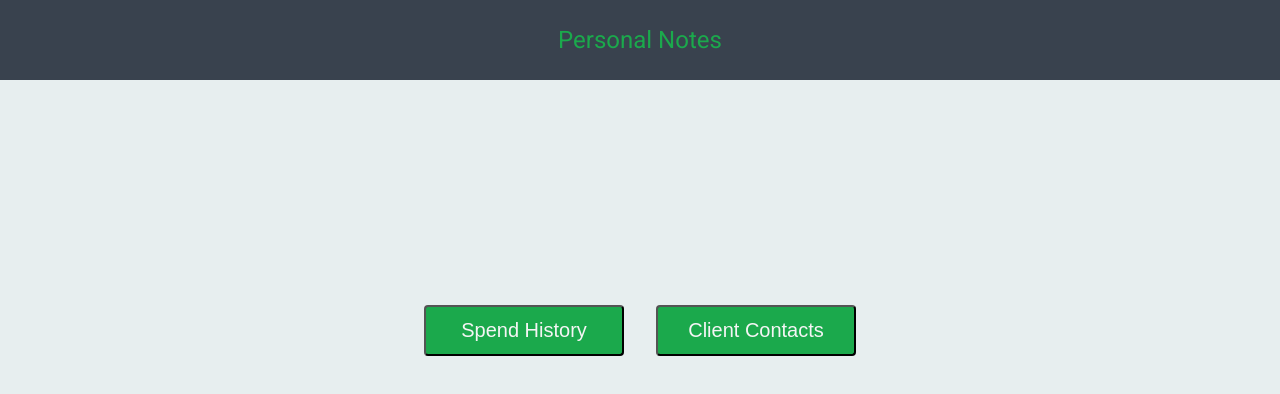
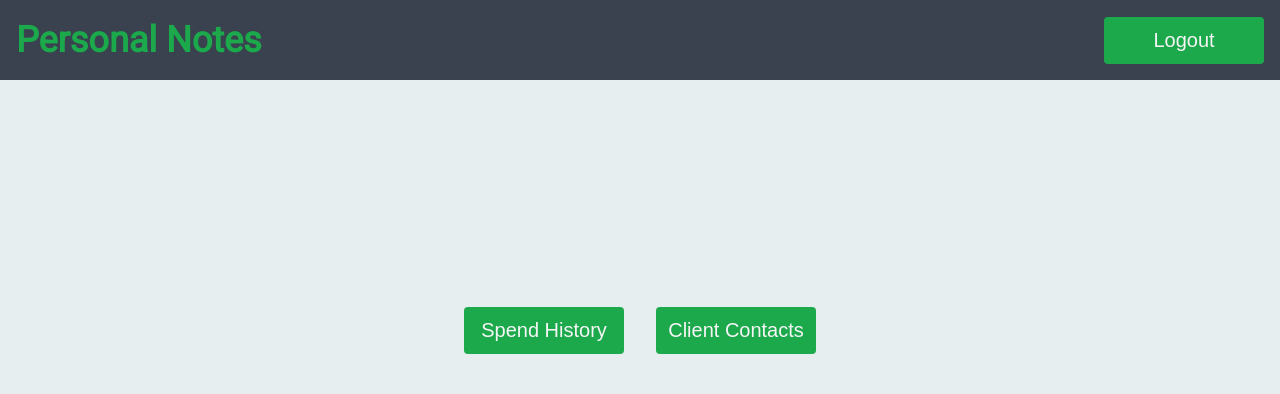
Before and after one commit to himanish58/personal-notes, a React app in the folder frontend/: page / in a window 1280 px wide. Shown: the top 394 px of the page. Built offline with nearby package versions, Linux system fonts and the light colour scheme; sample sign-in values are in the browser's storage.

Commit message:
Designed logout button

```diff
--- a/frontend/src/Components/Button.jsx
+++ b/frontend/src/Components/Button.jsx
@@ -4,10 +4,11 @@ import styled from 'styled-components';
 const CustomButton = styled.button`
 	background: #1ba94c;
 	color: #f5f5f5;
-	min-width: 200px;
+	min-width: 160px;
 	font-size: 20px;
 	margin: 16px;
 	padding: 12px;
+	border: 0;
 	border-radius: 4px;
 
 	&:disabled {
--- a/frontend/src/Components/Header.jsx
+++ b/frontend/src/Components/Header.jsx
@@ -1,18 +1,40 @@
-import React from 'react';
+import React, { useState } from 'react';
+// import { BrowserRouter as Router, Redirect } from 'react-router-dom';
 import styled from 'styled-components';
+import Button from './Button';
 
 const HeaderContainer = styled.div`
 	height: 80px;
 	display: flex;
 	align-items: center;
-	justify-content: center;
+	justify-content: space-between;
 	font-size: 24px;
 	position: sticky;
 	top: 0;
 	background: #39424e;
 	color: #1ba94c;
+	padding-left: 16px;
+
+	h1 {
+		font-size: 36px;
+	}
 `;
 
-const Header = () => <HeaderContainer>Personal Notes</HeaderContainer>;
+const Header = () => {
+	const [loggedIn, setLoggedIn] = useState(localStorage.getItem('loggedIn'));
+	const logout = () => {
+		localStorage.clear();
+		setLoggedIn(false);
+	};
+
+	return (
+		<HeaderContainer>
+			<h1>Personal Notes</h1>
+			{loggedIn && (
+				<Button label="Logout" disable={false} onClickFunction={logout} />
+			)}
+		</HeaderContainer>
+	);
+};
 
 export default Header;
```
